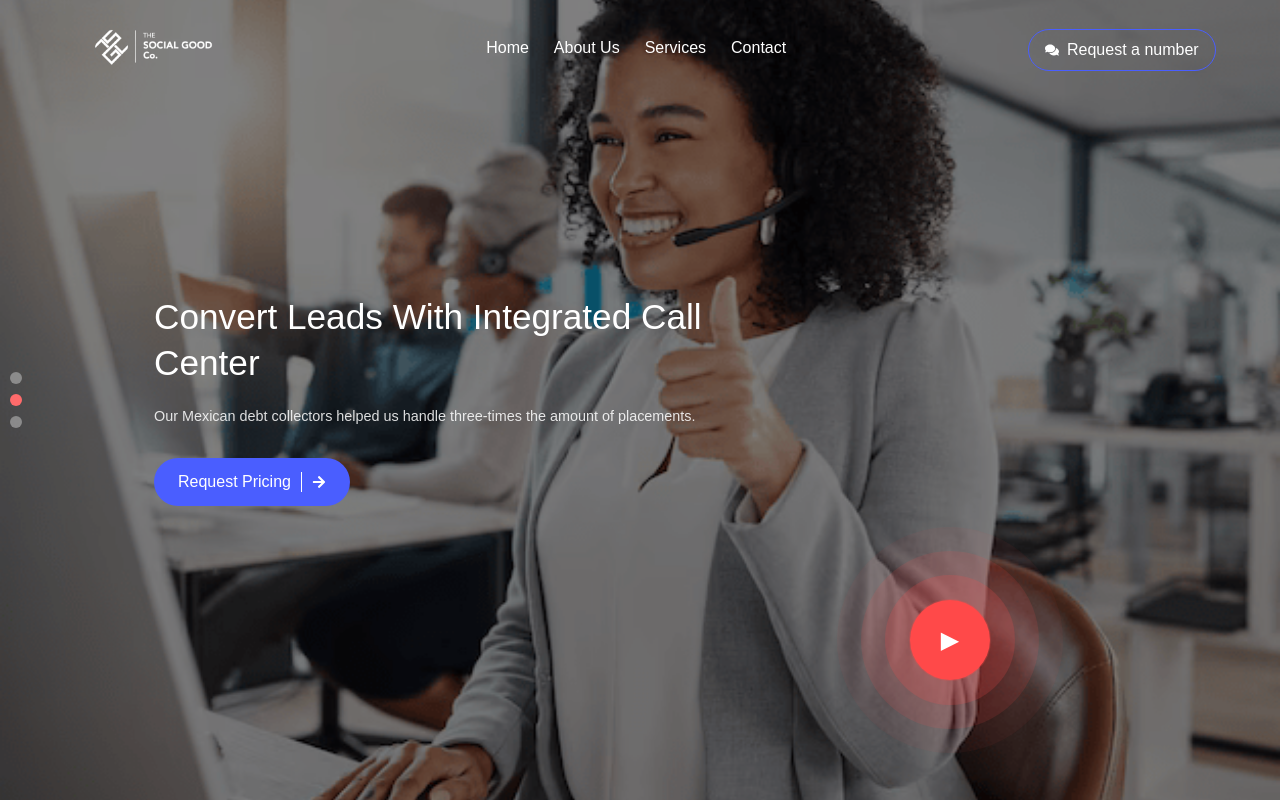
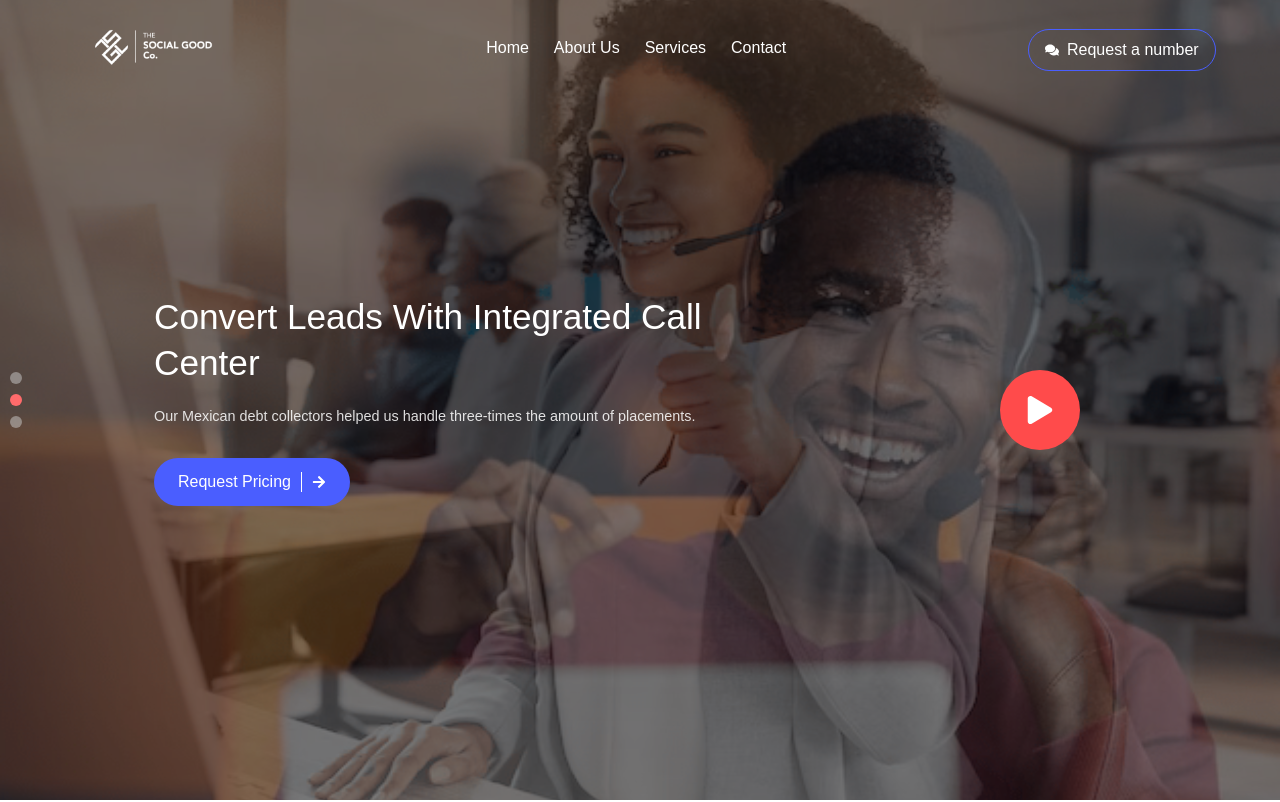
Before and after one commit to KelechiEze/social-id, a Next.js app: page / in a window 1280 px wide. Shown: the top 802 px of the page. Built offline with nearby package versions, Linux system fonts and the light colour scheme.

Commit message:
added new styles

```diff
--- a/src/app/components/HomeSection/HomeSection.css
+++ b/src/app/components/HomeSection/HomeSection.css
@@ -1,6 +1,11 @@
-/* Prevent horizontal scroll */
-body, html {
+/* Global Reset */
+html, body {
+    margin: 0;
+    padding: 0;
     overflow-x: hidden;
+    overflow-y: auto;
+    height: 100%;
+    font-family: 'Poppins', sans-serif;
   }
 
   /* Home Section */
@@ -11,9 +16,8 @@ body, html {
     height: 100vh;
     position: relative;
     color: white;
-    font-family: 'Poppins', sans-serif;
     transition: background-image 1s ease-in-out;
-    overflow-x: hidden; /* Prevent scroll caused by internal elements */
+    overflow-x: hidden;
   }
 
   /* Overlay */
@@ -56,7 +60,6 @@ body, html {
     display: flex;
     align-items: center;
     gap: 10px;
-    font-family: 'Poppins', sans-serif;
     font-weight: 500;
     cursor: pointer;
   }
@@ -97,11 +100,11 @@ body, html {
     opacity: 1;
   }
 
-  /* Play Button + Ripple */
+  /* Play Button */
   .playButtonContainer {
     position: absolute;
-    right: 290px; /* moved left from 100px */
-    bottom: 120px;
+    right: 200px;
+    bottom: 350px;
     width: 80px;
     height: 80px;
     border-radius: 50%;
@@ -111,11 +114,12 @@ body, html {
     justify-content: center;
     cursor: pointer;
     z-index: 2;
+    overflow: hidden;
   }
 
   .playButton {
     color: white;
-    font-size: 24px;
+    font-size: 28px;
     z-index: 3;
     position: relative;
   }
@@ -123,9 +127,11 @@ body, html {
   /* Ripple Effect */
   .ripple {
     position: absolute;
-    width: 80%;  /* reduced from 100% */
+    width: 80%;
     height: 80%;
-    border: 30px solid #ff4b4b;
+    left: 10%;
+    top: 10%;
+    border: 2px solid #ff4b4b;
     border-radius: 50%;
     opacity: 0.2;
     animation: rippleAnimation 6s linear infinite;
@@ -137,7 +143,6 @@ body, html {
   .ripple-1 { animation-delay: 1.5s; }
   .ripple-2 { animation-delay: 3s; }
   .ripple-3 { animation-delay: 4.5s; }
-  .ripple-4 { animation-delay: 5s; }
 
   @keyframes rippleAnimation {
     0% {
@@ -177,7 +182,7 @@ body, html {
     }
 
     .playButtonContainer {
-      right: 10px; /* moved left from 20px */
+      right: 10px;
       bottom: 50px;
       width: 60px;
       height: 60px;
--- a/src/app/components/HomeSection/HomeSection.js
+++ b/src/app/components/HomeSection/HomeSection.js
@@ -2,7 +2,7 @@
 
 import React, { useEffect, useState } from 'react';
 import './HomeSection.css';
-import { FaArrowRight } from 'react-icons/fa';
+import { FaArrowRight, FaPlay } from 'react-icons/fa';
 
 const images = ['/brownsmile.jpg', '/smile2.png', '/smilr3.png'];
 
@@ -17,7 +17,7 @@ const HomeSection = () => {
   }, []);
 
   const handlePlayClick = () => {
-    alert('Play video'); // Replace with actual video logic
+    alert('Play video');
   };
 
   return (
@@ -42,7 +42,7 @@ const HomeSection = () => {
           {[...Array(4)].map((_, i) => (
             <div key={i} className={`ripple ripple-${i}`}></div>
           ))}
-          <div className="playButton">▶</div>
+          <FaPlay className="playButton" />
         </div>
 
         <div className="dotsContainer">
```
